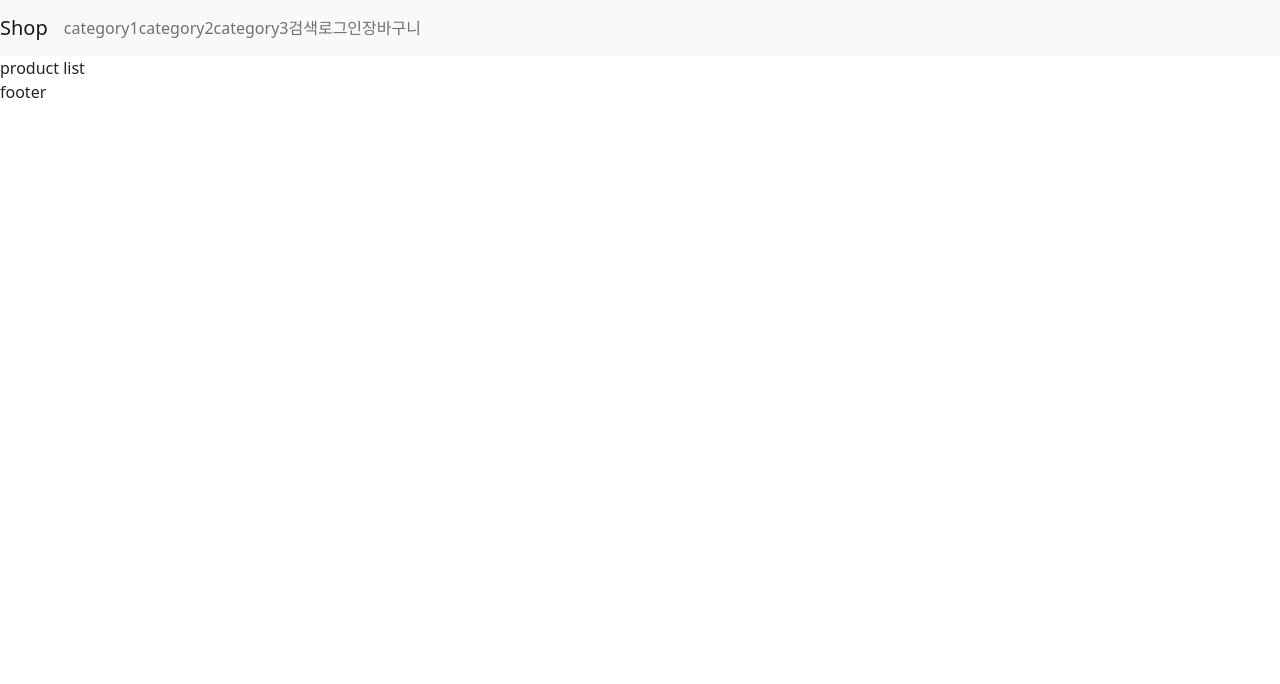
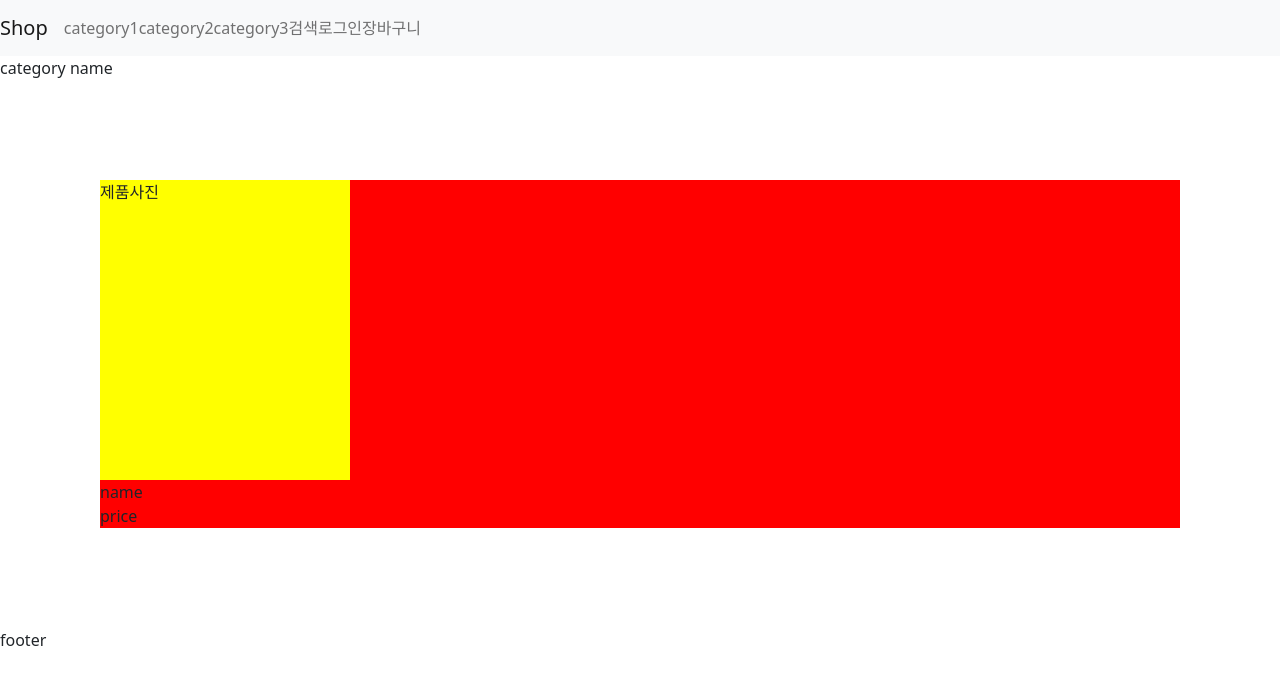
Before and after one commit to sunkyung95/vue-shop, a Vue app: page /products in a window 1280 px wide. Shown: the top 684 px of the page. Built offline with nearby package versions, Linux system fonts and the light colour scheme.

Commit message:
20220112 - 제품리스트 화면 만드는중

```diff
--- /dev/null
+++ b/src/components/productList/PListCategoryName.vue
@@ -0,0 +1,14 @@
+<template>
+  <div id="PListCategoryName">
+    category name
+  </div>
+</template>
+
+<script>
+export default {
+  name: "PListCategoryName",
+};
+</script>
+
+<style>
+</style>
--- /dev/null
+++ b/src/components/productList/PListProducts.vue
@@ -0,0 +1,30 @@
+<template>
+  <div id="PListProducts">
+    <div class="PList-product">
+      <div class="PList-img">제품사진</div>
+      <div>name</div>
+      <div>price</div>
+    </div>
+  </div>
+</template>
+
+<script>
+export default {
+  name: "PListProducts",
+};
+</script>
+
+<style>
+#PListProducts {
+  padding: 100px;
+}
+.PList-product {
+    background: red;
+
+}
+.PList-img {
+  height: 300px;
+  width: 250px;
+  background: yellow;
+}
+</style>
--- a/src/views/ProductList.vue
+++ b/src/views/ProductList.vue
@@ -1,9 +1,21 @@
 <template>
-  <div>product list</div>
+  <div>
+    <PListCategoryName></PListCategoryName>
+    <PListProducts></PListProducts>
+  </div>
 </template>
 
 <script>
-export default {};
+import PListCategoryName from "@/components/productList/PListCategoryName.vue";
+import PListProducts from "@/components/productList/PListProducts.vue";
+
+export default {
+  name: "ProductList",
+  components: {
+    PListCategoryName,
+    PListProducts
+  }
+};
 </script>
 
 <style>
```
